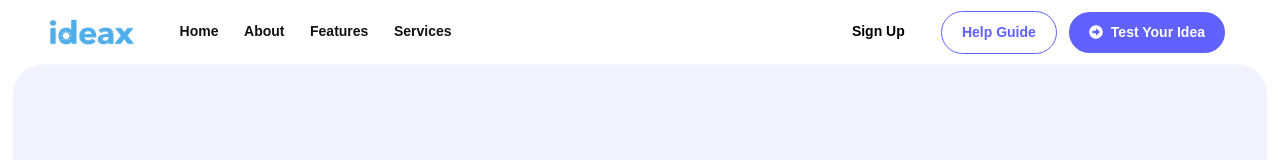
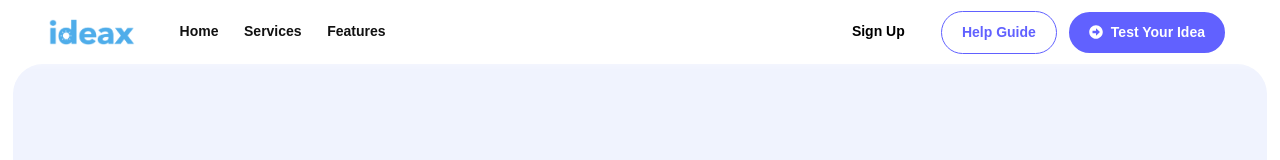
Before and after one commit to gagankishor/ideaxx, a Next.js app: page / in a window 1280 px wide. Shown: the top 160 px of the page. Built offline with nearby package versions, Linux system fonts and the light colour scheme.

Commit message:
some fixes

```diff
--- a/src/components/CardSlider.jsx
+++ b/src/components/CardSlider.jsx
@@ -142,7 +142,7 @@ const CardSlider = () => {
     },
   ];
   return (
-    <div className="card-slider-improved">
+    <section id="services" className="card-slider-improved">
       <div
         style={{
           display: "flex",
@@ -220,7 +220,7 @@ const CardSlider = () => {
         </Slider>
         <div className="right-sedow"></div>
       </div>
-    </div>
+    </section>
   );
 };
 
--- a/src/components/pages/Home/WizardResult.jsx
+++ b/src/components/pages/Home/WizardResult.jsx
@@ -325,7 +325,7 @@ const WizardResult = () => {
             Your Idea Overview{" "}
             <FaRobot size={28} style={{ color: "var(--main-color)" }} />
           </h3>
-          <div className="business-score-circle">
+          <div className="business-score-circle flex justify-center items-center">
               <Doughnut data={bardata} options={options} />
               <div className="doughnut-center">
                 <p className="circle-text">{data?.success_percentage}%</p>
--- a/src/components/pages/Home/components/MainNavBar.jsx
+++ b/src/components/pages/Home/components/MainNavBar.jsx
@@ -34,14 +34,12 @@ export const MainNavBar = () => {
               <RxHamburgerMenu onClick={showMenu} color="var(--main-color)" />
             )}
           </div>
-
           <div className={`right-side ${toggle ? "show" : "hide"}`}>
-            <ul className="logo-menu">
-              <li><Link href="#">Home</Link></li>
-              <li><Link href="#about">About</Link></li>
-              <li><Link href="#features">Features</Link></li>
-              <li><Link href="#services">Services</Link></li>
-            </ul>
+          <ul className="logo-menu">
+            <li><Link href="#home">Home</Link></li>
+            <li><Link href="#services">Services</Link></li>
+            <li><Link href="#features">Features</Link></li>
+          </ul>
 
             <ul className="main-menu">
               {isAuthenticated ? (
--- a/src/components/pages/Home/components/landing/CoreSolutionsSection.jsx
+++ b/src/components/pages/Home/components/landing/CoreSolutionsSection.jsx
@@ -213,7 +213,7 @@ const CoreSolutionsSection = () => {
     ],
   };
   return (
-    <div style={{ padding: "0px 0px", color: "white" }}>
+    <section id="features" style={{ padding: "0px 0px", color: "white" }}>
       <div style={{ backgroundColor: "black", padding: "30px 0" }}>
         <div style={{ margin: "auto", maxWidth: "1200px" }}>
           <div>
@@ -316,7 +316,7 @@ const CoreSolutionsSection = () => {
           </div>
         </div>
       </div>
-    </div>
+    </section>
   );
 };
 export default CoreSolutionsSection;
```
